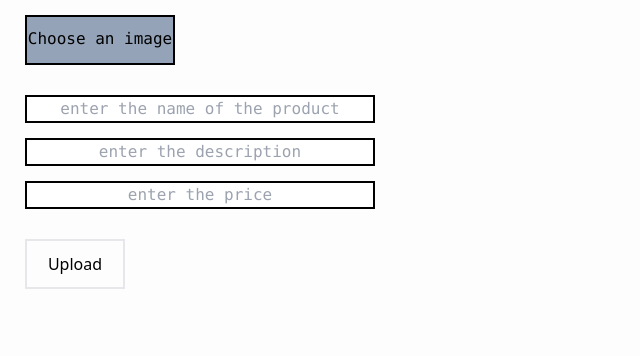
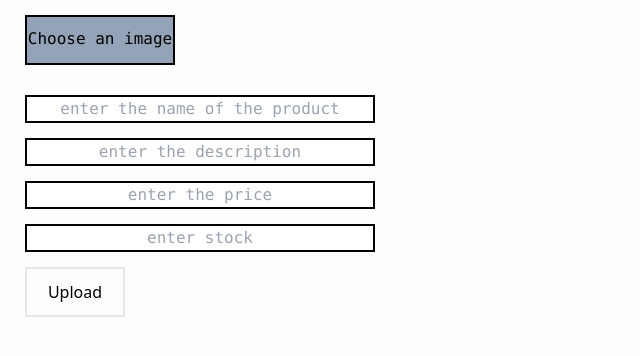
Before and after one commit to andrei-samokish/cryptoshop, a Next.js app: page / in a window 1280 px wide. Shown: the top 356 px of the page, without its empty margins (0-640 px from the left). Built offline with nearby package versions, Linux system fonts and the light colour scheme.

Commit message:
fuck yeah

```diff
--- a/components/AddItem.tsx
+++ b/components/AddItem.tsx
@@ -1,13 +1,16 @@
 import axios from "axios";
 import { Input } from "./Input";
-import React, { useState } from "react"
-import {ethers } from "ethers"
+import React, { FormEvent, useState } from "react";
+
+import { SVGFormula } from "../pages/api/image";
+import contrWithSigner from "./connectProvider/contrWithSigner"
 
 
 function AddItem() {
     const [name, setName] = useState("");
     const [desc, setDesc] = useState("");
-    const [price, setPrice] = useState<number | null>(null);
+    const [price, setPrice] = useState<number>(0);
+    const [stock, setStock] = useState<number>(0);
     const [valid, setValid] = useState("");
     const [uploading, setUploading] = useState(false);
     const [selectedFile, setSelectedFile] = useState<Blob | null>(null);
@@ -15,24 +18,30 @@ function AddItem() {
     async function handleUploadImage () {
         setUploading(true);
         try {
-            if(!selectedFile) return;
-            const formData = new FormData();
-            formData.append("myImage", selectedFile);
-            const {data} = await axios.post("/api/image", formData);
-            console.log(data);
-        } catch (error: any) {
+          if(!selectedFile) return;
+          const formData = new FormData();
+          formData.append("myImage", selectedFile);
+          const {data} = await axios.post("/api/image", formData);
+          console.log(data);
+        }
+        catch (error: any) {
             console.log(error.response?.data);
         }
         setUploading(false);
     }
 
-    function handleFormSubmit() {
+    function handleFormSubmit(event: FormEvent) {
+      event.preventDefault();
 
+      if(name && desc && selectedFile && price && stock){
         handleUploadImage();
-
+        contrWithSigner().submitCommodity(name, desc, SVGFormula, price, stock);
+      }
+      else {
+        setValid("it is nessesary to fill all the fields")
+      }
 
     }
-
 
     return(
         <div className = "ui-form">
@@ -66,13 +75,14 @@ function AddItem() {
                     <Input placeholder="enter the name of the product" on_change={(e) => setName(e.target.value)}></Input>
                     <Input placeholder="enter the description" on_change={(e) => setDesc(e.target.value)}></Input>
                     <Input placeholder="enter the price" on_change={(e) => setPrice(Number(e.target.value))}></Input>
+                    <Input placeholder="enter stock" on_change={(e) => setStock(Number(e.target.value))}></Input>
                 </div>
-
+                {valid === "" ? "" : <h1 className="m-[auto]">{valid}</h1>}
                 <button
                     onClick={handleFormSubmit}
                     disabled = {uploading}
                     style = {{opacity: uploading ? ".5" : "1"}}
-                    className = "border-[2px] w-[100px] h-[50px] mx-[25px] my-[15px]"
+                    className = "block border-[2px] w-[100px] h-[50px] mx-[25px] my-[15px]"
                 >
                     {uploading ? "Uploading.." : "Upload"}
                 </button>
--- a/next.config.js
+++ b/next.config.js
@@ -5,8 +5,7 @@ const nextConfig = {
   env: {
     ALCHEMY_API_KEY: process.env.ALCHEMY_API_KEY,
     GOERLI_PRIVATE_KEY: process.env.GOERLI_PRIVATE_KEY,
-    NEXT_PUBLIC_MAIN_CONTRACT_ADDRESS:
-      process.env.NEXT_PUBLIC_MAIN_CONTRACT_ADDRESS,
+    NEXT_PUBLIC_MAIN_CONTRACT_ADDRESS: process.env.NEXT_PUBLIC_MAIN_CONTRACT_ADDRESS,
   },
 };
 
--- a/pages/api/image.ts
+++ b/pages/api/image.ts
@@ -17,3 +17,4 @@ export const config = {
       bodyParser: true,
     },
 };
+export {SVGFormula}
```
